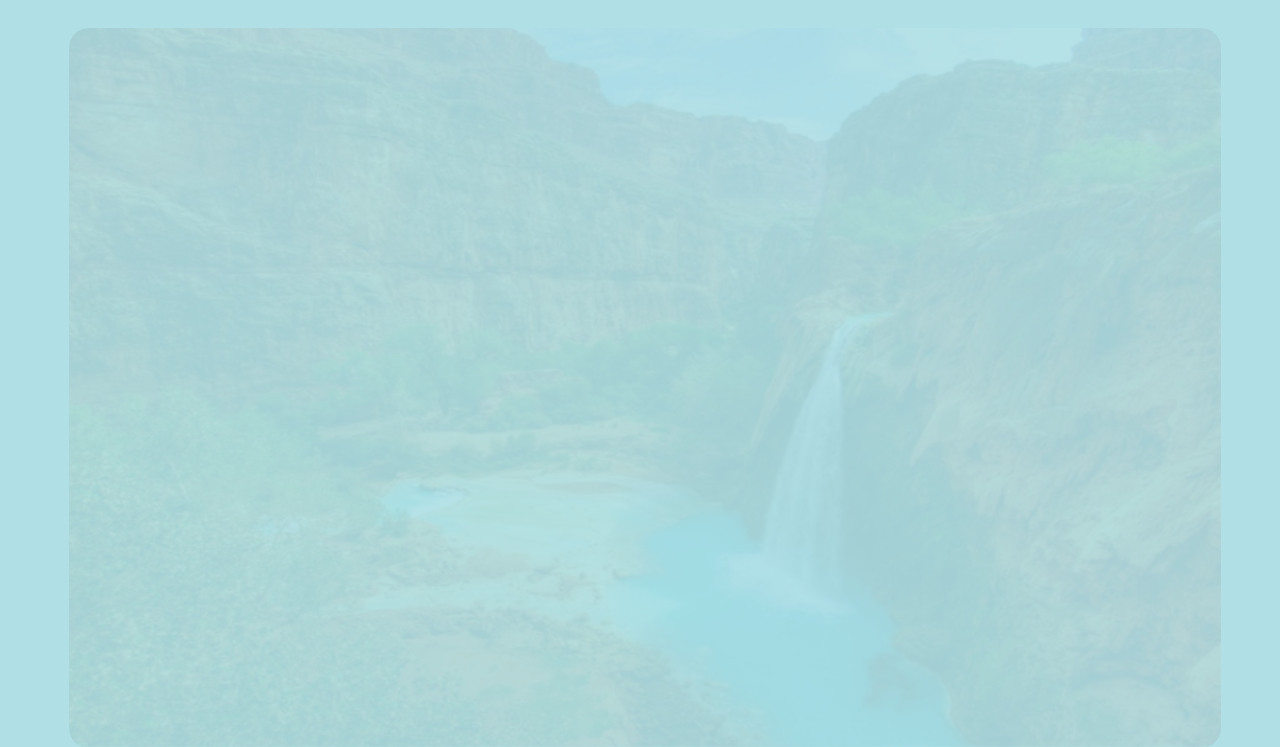
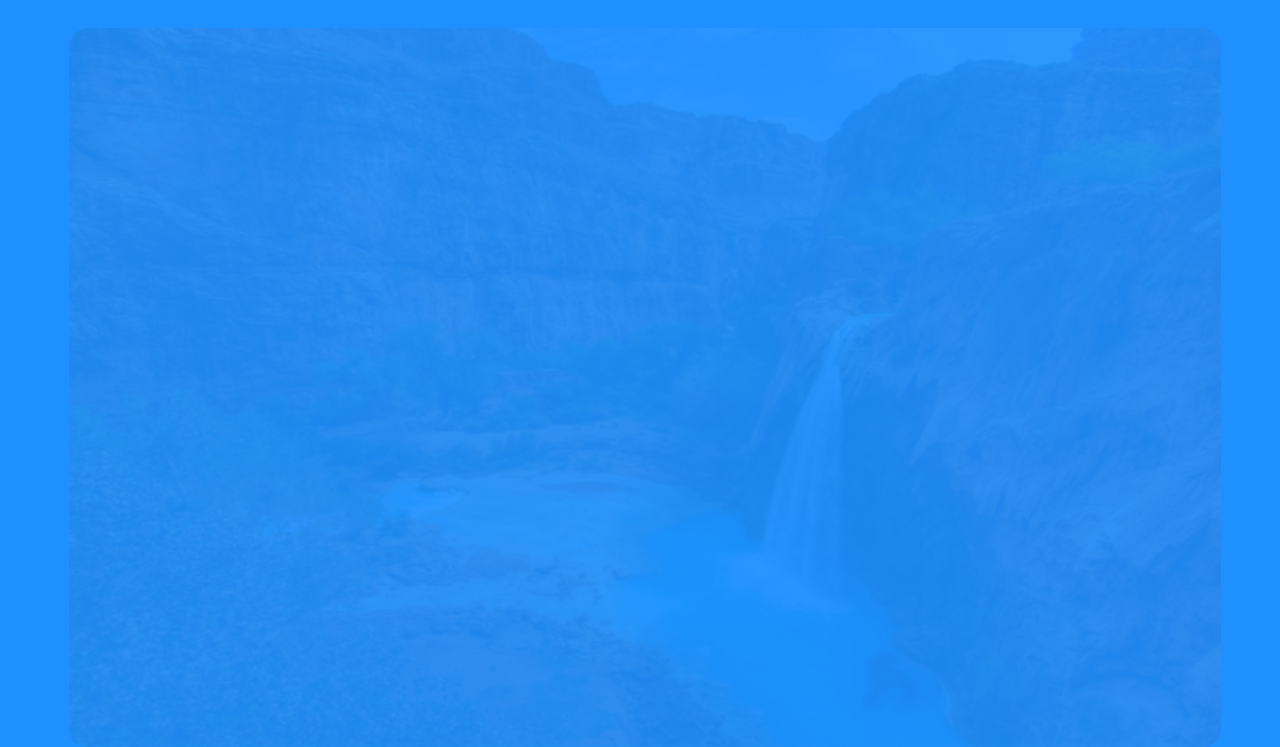
Before and after one commit to broccalisa/Havasu-Falls, a plain HTML site: page index.html in a window 1280 px wide. Shown: the part 53-800 px from the top of the page. Drawn offline with nearby package versions, Linux system fonts and the light colour scheme.

Commit message:
Update index.html

```diff
--- a/index.html
+++ b/index.html
@@ -6,7 +6,7 @@
     <title>Havasu falls</title>
     <meta name="viewport" content="width=device-width">
   </head>
- <body style="background-color:powderblue">
+ <body style="background-color:DODGERBLUE">
 
 <div class="container-fluid">
 	<div class="row">
```
